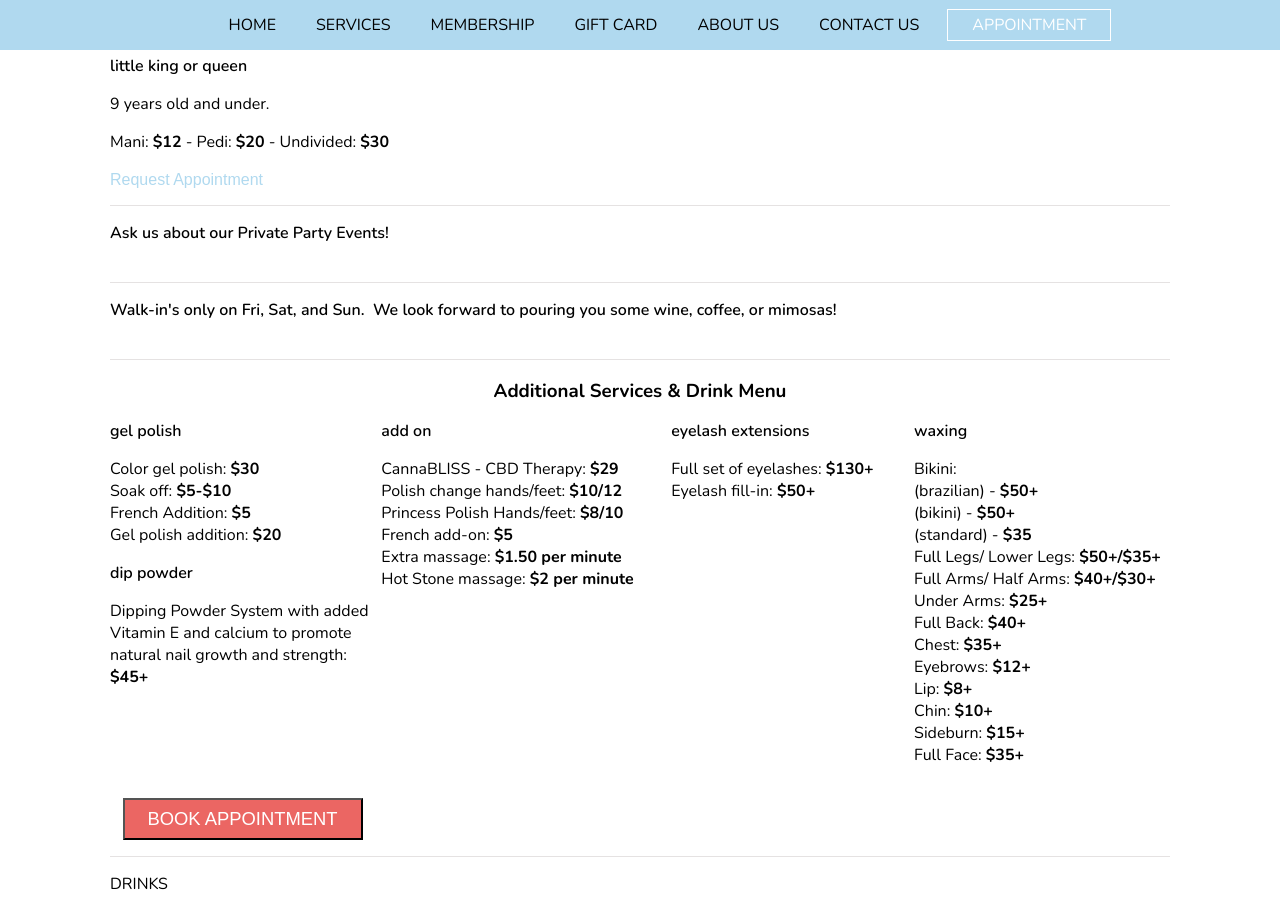
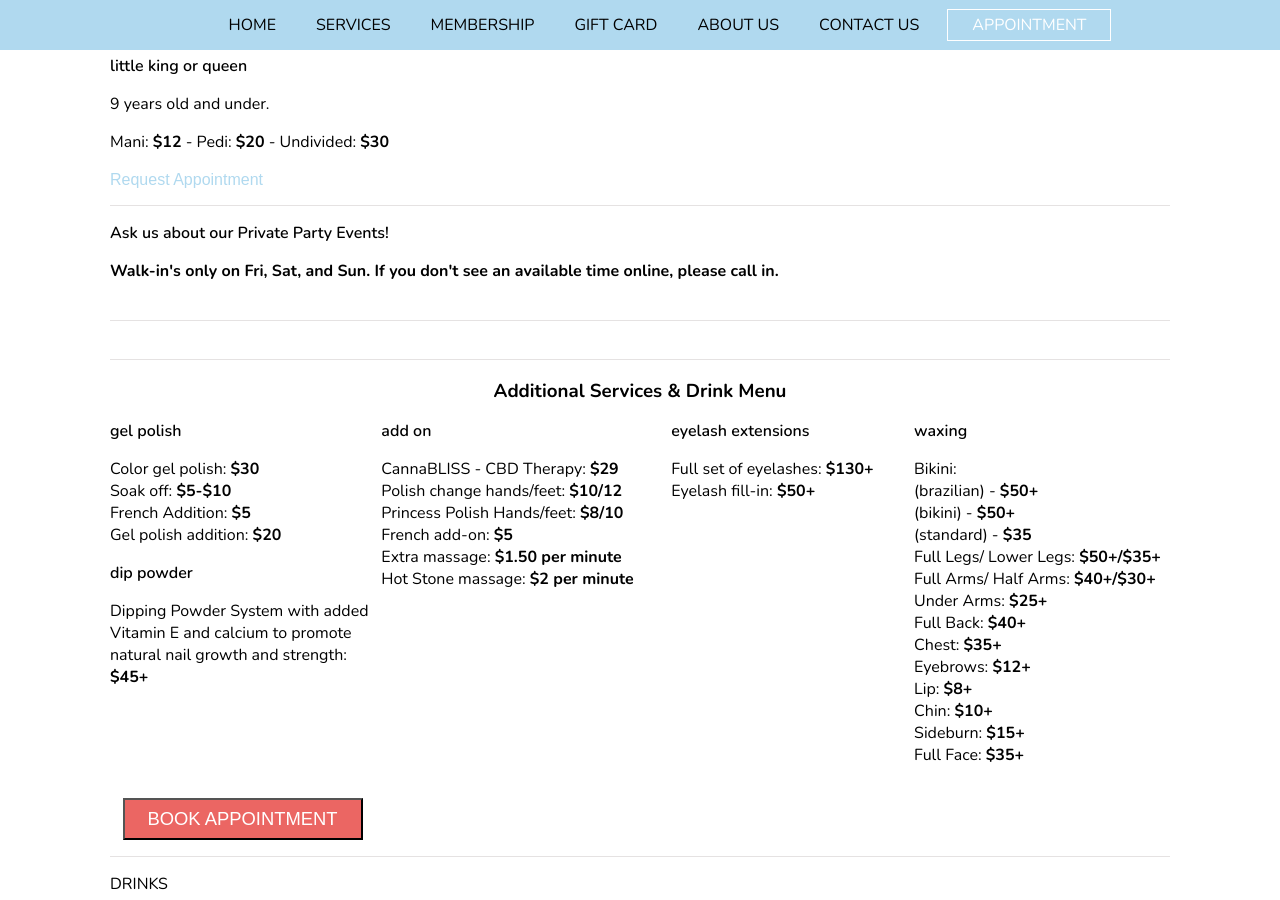
Before and after one commit to mimosasnailbar/mimosas, a Jekyll site: the page built from services.html, in a window 1280 px wide and 900 px high, scrolled down 2174 px. Built offline with Jekyll 4.4.1, drawn with Linux system fonts in a browser that asks for light colours; nearby versions of some CDN libraries.

Commit message:
Updated 'services.html' via CloudCannon

```diff
--- a/services.html
+++ b/services.html
@@ -111,13 +111,13 @@ layout: default
 
 		</p>
 		<p class="editable">
-
+			<strong>Walk-in's only on Fri, Sat, and Sun. If you don't see an available time online, please call in.&nbsp;</strong>
 		</p>
 		<a class="editable" target="_blank" href="https://www.vagaro.com/mimosasnailbar/book-now"><br /></a>
 	</div>
 	<div class="service">
 		<p class="editable service__name">
-			Walk-in's only on Fri, Sat, and Sun. &nbsp;We look forward to pouring you some wine, coffee, or mimosas!&nbsp;
+
 		</p>
 		<p class="service__info editable">
 
```
